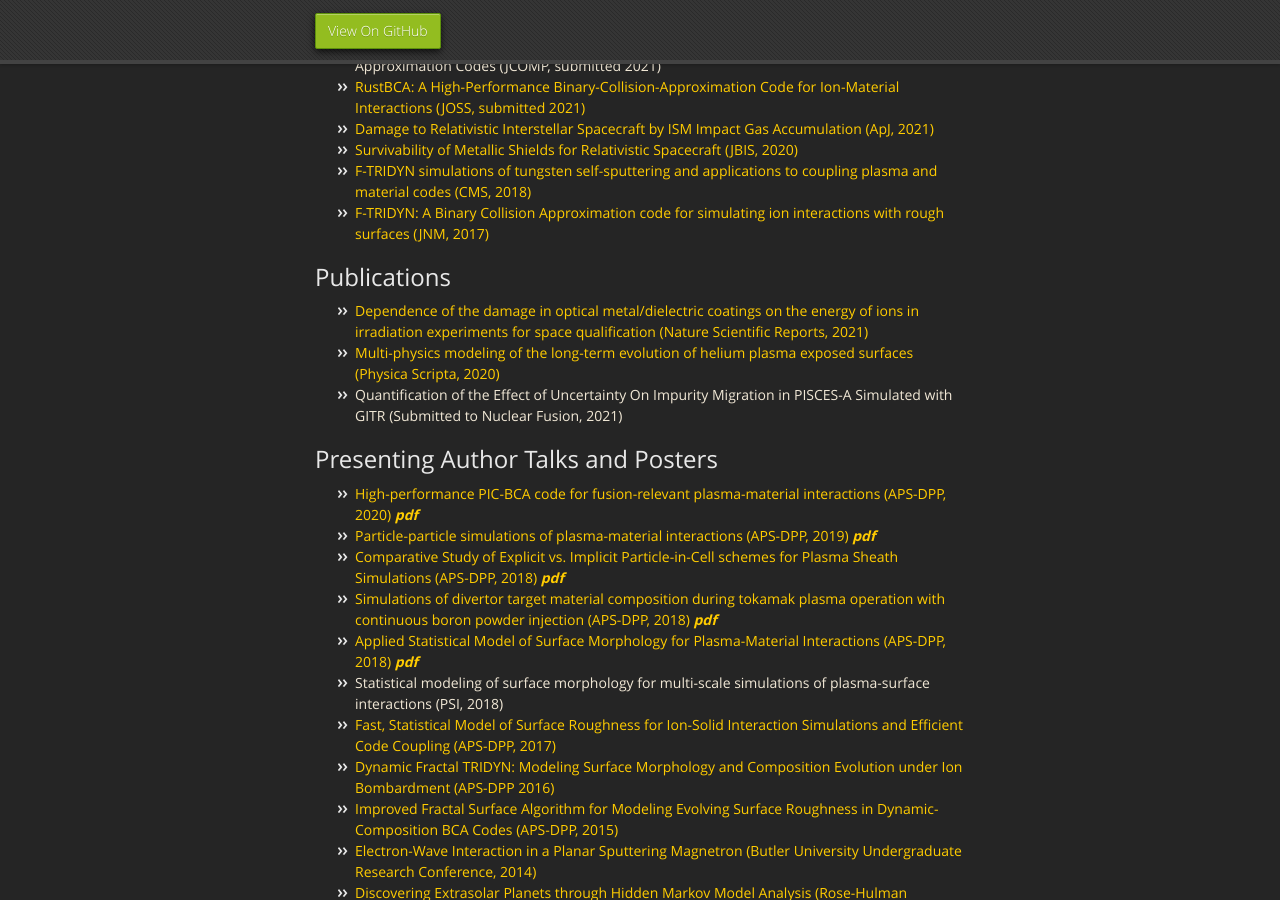
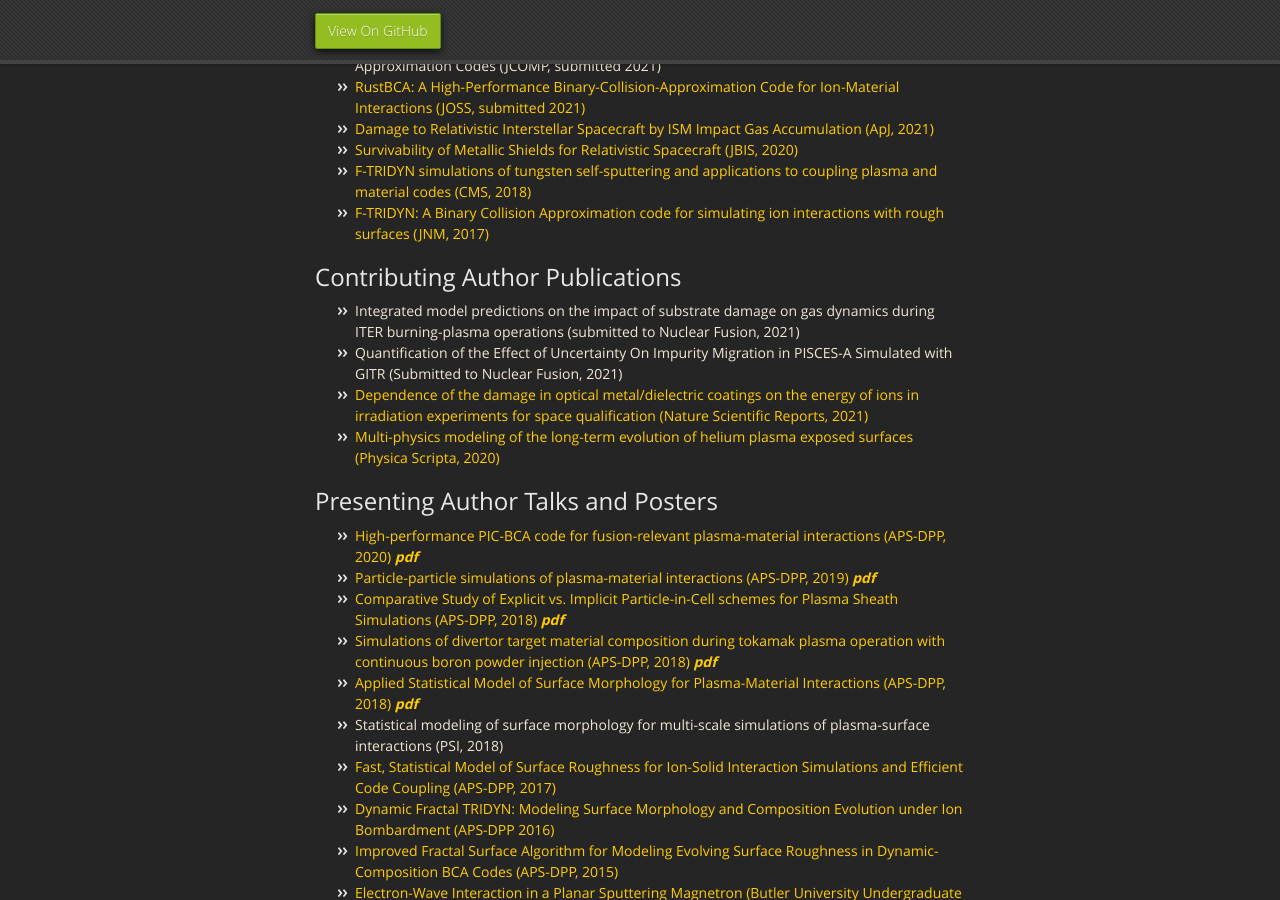
Before and after one commit to drobnyjt/test_jekyll, a Jekyll site: the page built from index.md, in a window 1280 px wide and 900 px high, scrolled down 1268 px. Built offline with Jekyll 4.4.1, drawn with Linux system fonts in a browser that asks for light colours; our own code applies the rules of GitHub Pages for plain Markdown files.

Commit message:
Update index.md

```diff
--- a/index.md
+++ b/index.md
@@ -29,10 +29,12 @@ This illustration shows the 3D PIC-BCA physics, including (a) sputtering, (b) io
 * [F-TRIDYN simulations of tungsten self-sputtering and applications to coupling plasma and material codes (CMS, 2018)](https://doi.org/10.1016/j.commatsci.2018.03.032)
 * [F-TRIDYN: A Binary Collision Approximation code for simulating ion interactions with rough surfaces (JNM, 2017)](https://doi.org/10.1016/j.jnucmat.2017.07.037)
 
-## Publications
+## Contributing Author Publications
+* Integrated model predictions on the impact of substrate damage on gas dynamics during ITER burning-plasma operations (submitted to Nuclear Fusion, 2021)
+* Quantification of the Effect of Uncertainty On Impurity Migration in PISCES-A Simulated with GITR (Submitted to Nuclear Fusion, 2021)
 * [Dependence of the damage in optical metal/dielectric coatings on the energy of ions in irradiation experiments for space qualification (Nature Scientific Reports, 2021)](https://doi.org/10.1038/s41598-021-82860-7)
 * [Multi-physics modeling of the long-term evolution of helium plasma exposed surfaces (Physica Scripta, 2020)](https://doi.org/10.1088/1402-4896/ab4c29)
-* Quantification of the Effect of Uncertainty On Impurity Migration in PISCES-A Simulated with GITR (Submitted to Nuclear Fusion, 2021)
+
 
 ## Presenting Author  Talks and Posters
 * [High-performance PIC-BCA code for fusion-relevant plasma-material interactions (APS-DPP, 2020)](https://meetings.aps.org/Meeting/DPP20/Session/JP19.5) [***pdf***](./APS-DPP_2020_Drobny.pdf)
```
